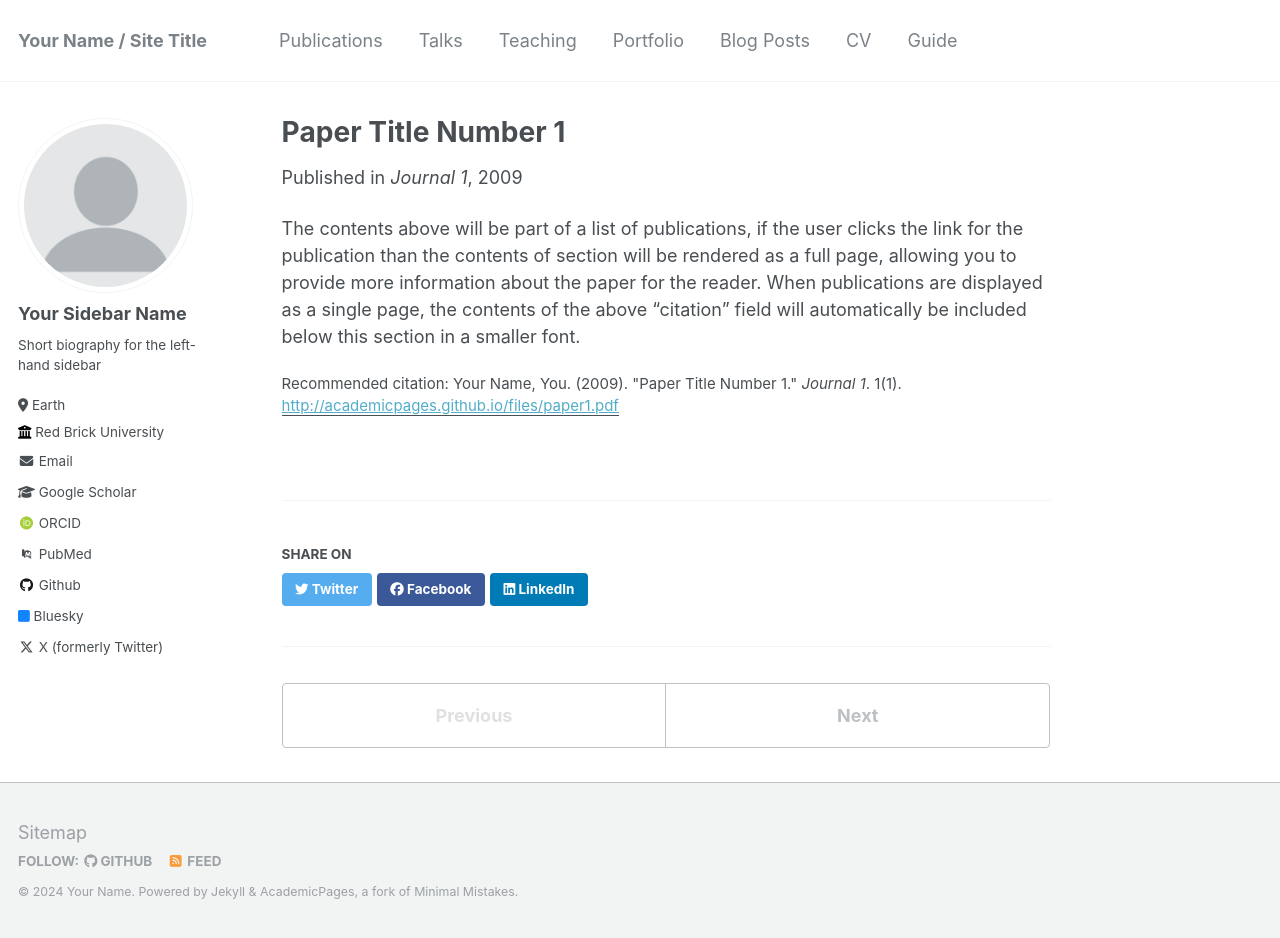
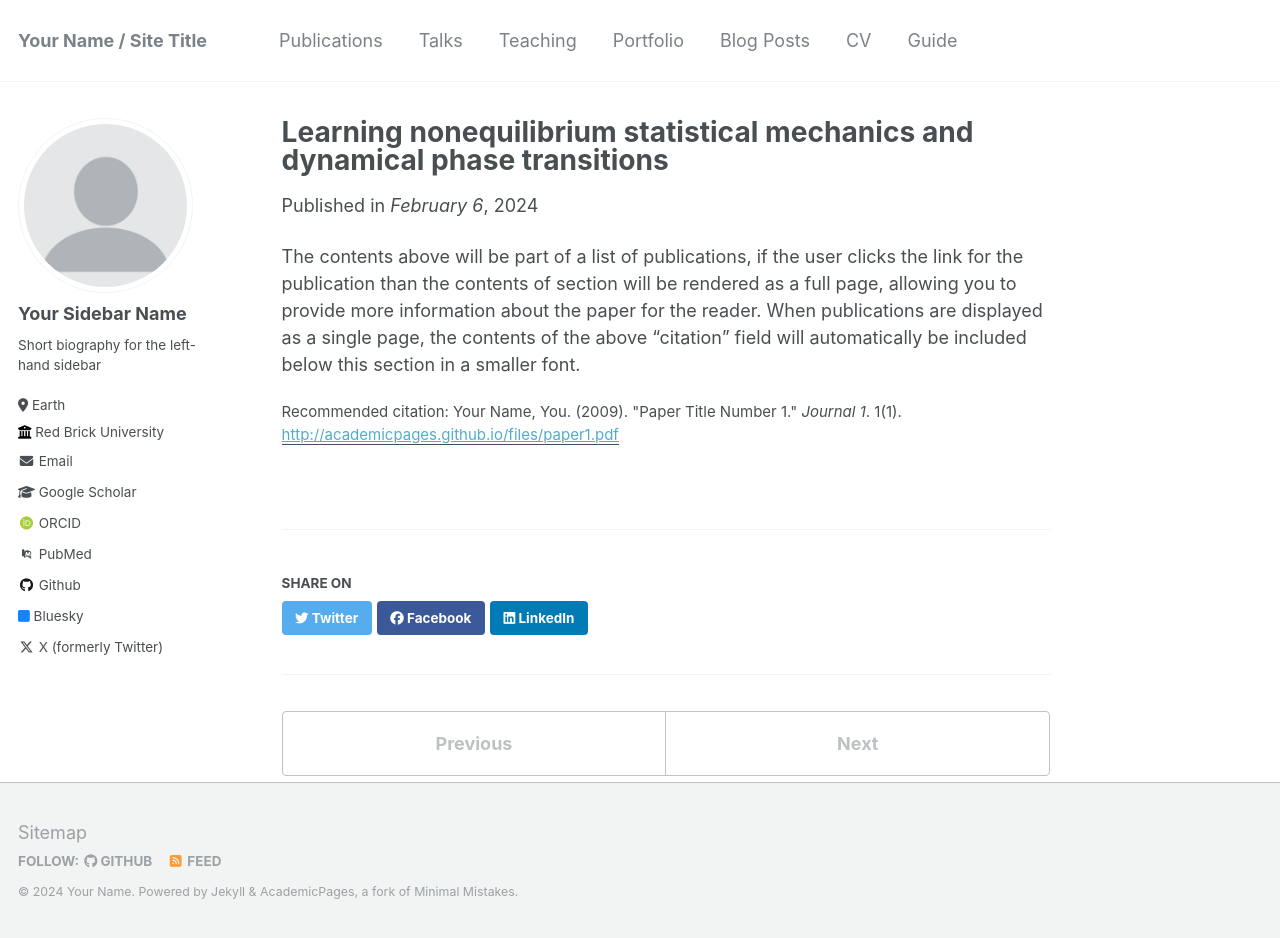
Before and after one commit to jamestang23/jamestang23.github.io, a Jekyll site: the page built from _publications/2009-10-01-paper-title-number-1.md, in a window 1280 px wide and 938 px high. Built offline with Jekyll 4.4.1, drawn with Linux system fonts in a browser that asks for light colours; some web fonts are replaced.

Commit message:
Update 2009-10-01-paper-title-number-1.md

```diff
--- a/_publications/2009-10-01-paper-title-number-1.md
+++ b/_publications/2009-10-01-paper-title-number-1.md
@@ -1,10 +1,10 @@
 ---
-title: "Paper Title Number 1"
+title: "Learning nonequilibrium statistical mechanics and dynamical phase transitions"
 collection: publications
-permalink: /publication/2009-10-01-paper-title-number-1
+permalink: https://doi.org/10.1038/s41467-024-45172-8
 excerpt: 'This paper is about the number 1. The number 2 is left for future work.'
-date: 2009-10-01
-venue: 'Journal 1'
+date: 2024-2-06
+venue: 'February 6'
 paperurl: 'http://academicpages.github.io/files/paper1.pdf'
 citation: 'Your Name, You. (2009). &quot;Paper Title Number 1.&quot; <i>Journal 1</i>. 1(1).'
 ---
```
